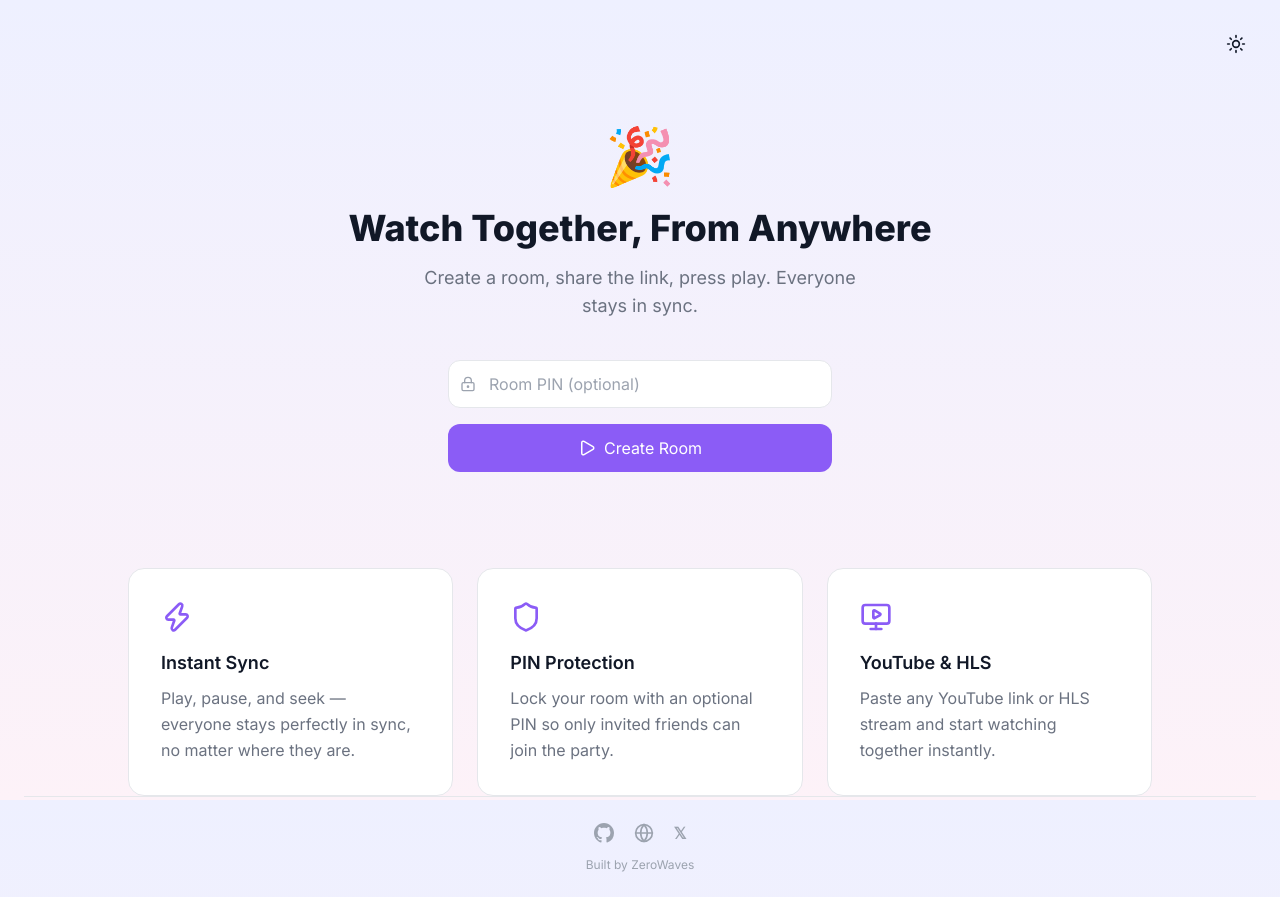
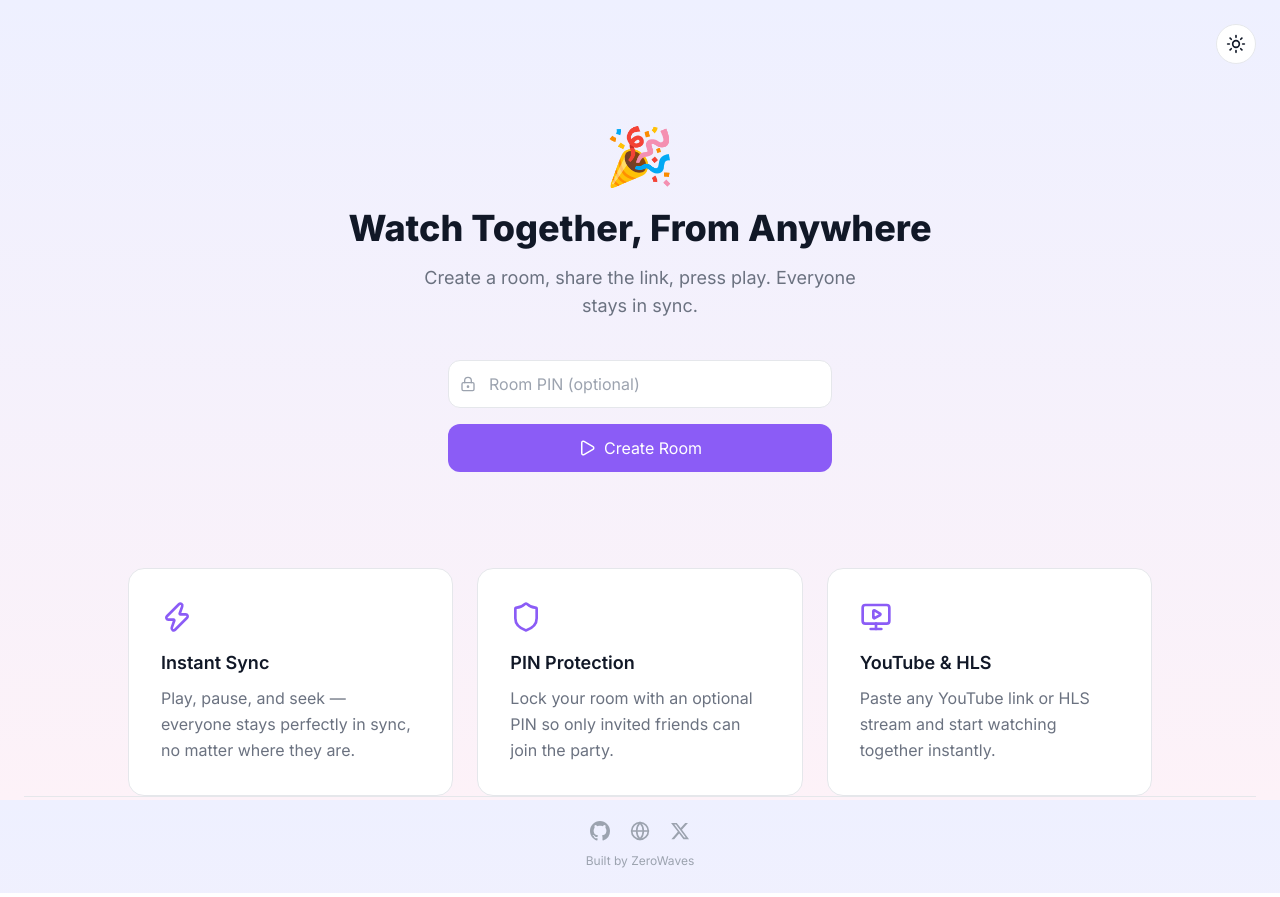
Before and after one commit to Zer0Wav3s/watchparty, a Next.js app: page / in a window 1280 px wide. Built offline with nearby package versions, Linux system fonts and the light colour scheme.

Commit message:
fix: X icon same size as others, theme toggle gets bg + border

```diff
--- a/components/Footer.tsx
+++ b/components/Footer.tsx
@@ -40,10 +40,12 @@ export function Footer() {
             href="https://x.com/Zer0Wav3s"
             target="_blank"
             rel="noopener noreferrer"
-            className="cursor-pointer text-base font-bold transition-colors hover:text-[var(--text-primary)]"
+            className="cursor-pointer transition-colors hover:text-[var(--text-primary)]"
             aria-label="X"
           >
-            𝕏
+            <svg className="h-5 w-5" viewBox="0 0 24 24" fill="currentColor" xmlns="http://www.w3.org/2000/svg">
+              <path d="M18.244 2.25h3.308l-7.227 8.26 8.502 11.24H16.17l-5.214-6.817L4.99 21.75H1.68l7.73-8.835L1.254 2.25H8.08l4.713 6.231zm-1.161 17.52h1.833L7.084 4.126H5.117z" />
+            </svg>
           </a>
         </div>
         <p className="text-xs text-[var(--text-muted)]">Built by ZeroWaves</p>
--- a/components/ThemeToggle.tsx
+++ b/components/ThemeToggle.tsx
@@ -16,7 +16,7 @@ export function ThemeToggle() {
       variant="ghost"
       size="icon"
       onClick={toggleTheme}
-      className="h-10 w-10 rounded-full hover:bg-[var(--surface-hover)]"
+      className="h-10 w-10 rounded-full border border-[var(--border)] bg-[var(--surface)] hover:bg-[var(--surface-hover)]"
       aria-label={isDark ? "Switch to light mode" : "Switch to dark mode"}
     >
       <AnimatePresence mode="wait" initial={false}>
```
